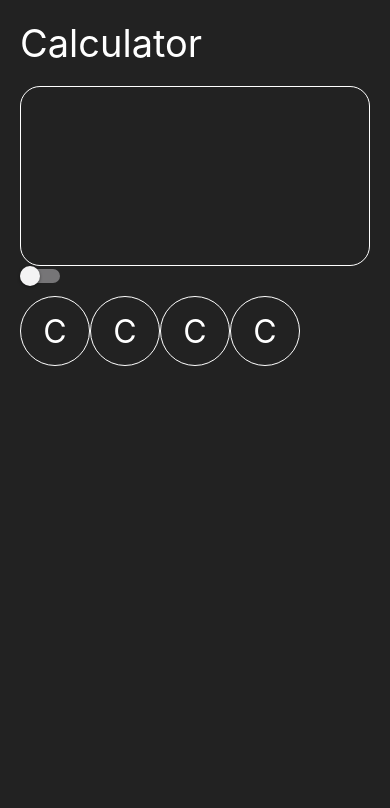
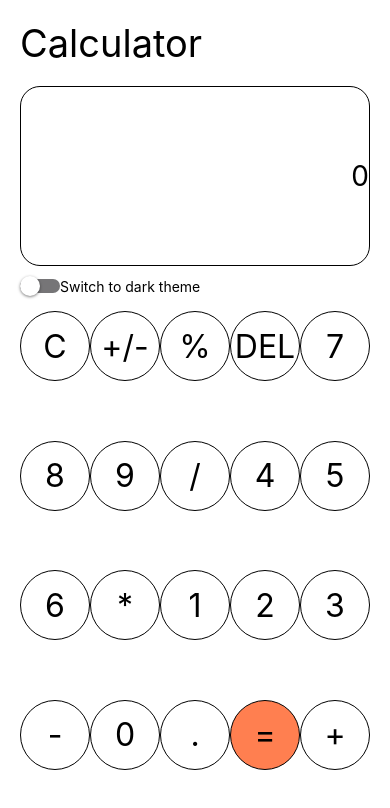
Before and after one commit to scjuly19/calculator, a React Native app: screen / in a window 390 px wide. Shown: the top 808 px of the page. Built offline with nearby package versions, Linux system fonts and the light colour scheme.

Commit message:
operations of calculator

```diff
--- a/src/components/button.js
+++ b/src/components/button.js
@@ -4,10 +4,9 @@ import {ThemeContext} from '../../theme-context';
 
 const Button = (props) => {
 const theme=useContext(ThemeContext);
-  const { text, style, textStyle, onclick,disabled } = props;
-
+  const { text, style, onclick,disabled } = props;
   return (
-    <TouchableOpacity style={[styles.container, style,{backgroundColor:theme.background,borderColor:theme.color}]} onPress={onclick} disabled={disabled}>
+    <TouchableOpacity style={[styles.container, style,{backgroundColor:text==="="?'coral':theme.background,borderColor:theme.color}]} onPress={onclick} disabled={disabled}>
       <Text style={[styles.text,{color:theme.color}]}>{text}</Text>
     </TouchableOpacity>
   );
@@ -26,5 +25,4 @@ const styles = StyleSheet.create({
     fontSize: 32,
   },
 });
-Button.contextType=ThemeContext;
 export default Button;
--- a/src/scenes/calculator.js
+++ b/src/scenes/calculator.js
@@ -2,66 +2,124 @@ import React, { useState, useContext } from "react";
 import { View, Text, StyleSheet, Dimensions, Switch } from "react-native";
 import { ThemeContext, themes } from "../../theme-context";
 import Button from "../components/button";
+
+
+
+
 const Calculator = () => {
   const [num1, setNum1] = useState("");
   const [num2, setNum2] = useState("");
   const [operation, setOperation] = useState("");
   const [result, setResult] = useState("");
-  const [newTheme, toggleTheme] = useState(themes.dark);
+  const [newTheme, toggleTheme] = useState(themes.light);
   const [isEnabled, setIsEnabled] = useState(false);
 
-  const theme = useContext(ThemeContext);
+  /**@description Toggle the theme of calculator */
+
   const toggleSwitch = () => {
     setIsEnabled(!isEnabled);
-    toggleTheme(newTheme === themes.dark ? themes.light : themes.dark);
+    toggleTheme(newTheme === themes.light ? themes.dark : themes.light);
   };
+
+  /**@description Handle the operations on button click
+   * @param type of button clicked
+  */
+
+  const handleClick = (type) => {
+    if (type === 'C') {
+      return resetAll();
+    }
+    if (type === '%' || type === '/' || type === '*' || type === '-' || type === '+') {
+      if (!num1) {
+        return;
+      }
+      else {
+        setOperation(type)
+        return handleOperation(type);
+      }
+    }
+    if (type === "=") {
+      return calResult()
+    }
+    if (type === 'DEL') {
+      if (result) {
+        return resetAll()
+      }
+
+      if (!num2) {
+        return setNum1(num1.slice(0, -1))
+      }
+      else {
+        return setNum2(num2.slice(0, -1))
+      }
+
+    }
+    if (type === ".") {
+      if (!num2) {
+        if (num1.indexOf(type) === -1) {
+          return setNum1(num1 + type)
+        }
+      }
+      else {
+        if (num2.indexOf(type) === -1) {
+          return setNum2(num2 + type)
+        }
+      }
+    }
+    else {
+      if (!num2 && !operation) {
+        return setNum1(`${num1}${type}`)
+      }
+      else {
+        return setNum2(`${num2}${type}`)
+      }
+    }
+
+  }
+
+  const resetAll = () => {
+    setNum1("");
+    setNum2("");
+    setResult("");
+    setOperation("");
+  }
+  const handleOperation = (type) => {
+
+  }
+  const calResult = () => {
+    const result = eval(`${num1}${operation}${num2}`);
+    setResult(result);
+  }
+  const buttons = ['C', '+/-', '%', 'DEL', '7', '8', '9', '/', '4', '5', '6', '*', '1', '2', '3', '-', '0', '.', '=', '+'];
   return (
     <View style={[styles.container, { backgroundColor: newTheme.background }]}>
+      <ThemeContext.Provider value={newTheme}>
         <Text style={[styles.title, { color: newTheme.color }]}>Calculator</Text>
         <View style={[styles.input, { borderColor: newTheme.color }]}>
-        <Text style={[styles.text, { color: newTheme.color }]}>
-          {result ? result : operation ? `${num1}${operation}${num2}` : num1}
+          <Text style={[styles.text, { color: newTheme.color }]} numberOfLines={1} ellipsizeMode={'head'}>
+            {result ? result : operation && num1 ? `${num1}${operation}${num2}` : num1 ? num1 : 0}
           </Text>
         </View>
-      <View style={{ flexDirection: "row", justifyContent: "space-between" }}>
-        <ThemeContext.Provider value={newTheme}>
+        <View style={styles.switchContainer}>
           <Switch
-            trackColor={{ false: "#767577", true: "#81b0ff" }}
-            thumbColor={isEnabled ? "#f5dd4b" : "#f4f3f4"}
+            trackColor={{ false: "#767577", true: "#767577" }}
+            thumbColor={isEnabled ? "black" : "white"}
             ios_backgroundColor="#3e3e3e"
             onValueChange={toggleSwitch}
             value={isEnabled}
           />
-        </ThemeContext.Provider>
+          <Text style={{ fontSize: 14, color: newTheme.color }}>Switch to dark theme</Text>
         </View>
         <View style={styles.numContainer}>
-        <View style={styles.numbers}>
-          <Button
-            text={"C"}
-            style={{
-              marginTop: 10,
-            }}
-          />
-          <Button
-            text={"C"}
-            style={{
-              marginTop: 10,
-            }}
-          />
-          <Button
-            text={"C"}
-            style={{
-              marginTop: 10,
-            }}
-          />
-          <Button
-            text={"C"}
-            style={{
-              marginTop: 10,
-            }}
-          />
+          {buttons.map((item, index) => {
+            return (<Button
+              text={item}
+              style={{ marginTop: 5 }}
+              onclick={() => handleClick(item)}
+            />)
+          })}
         </View>
-      </View>
+      </ThemeContext.Provider>
     </View>
   );
 };
@@ -89,20 +147,19 @@ const styles = StyleSheet.create({
     flex: 1,
     flexDirection: "row",
     flexWrap: "wrap",
-  },
-  numbers: {
-    flexDirection: "row",
-    flexWrap: "wrap",
-    justifyContent: "space-between",
-  },
-  operations: {
-    justifyContent: "space-between",
-    flexWrap: "wrap",
+    justifyContent: 'space-between',
+    marginTop: 10
   },
   text: {
     color: "white",
     fontSize: 28,
   },
+  switchContainer: {
+    alignItems: 'center',
+    marginTop: 10,
+    flexDirection: 'row',
+    justifyContent: 'flex-start'
+  }
 });
 
 export default Calculator;
--- a/theme-context.js
+++ b/theme-context.js
@@ -12,5 +12,5 @@ export const themes = {
   };
 
   export const ThemeContext = React.createContext(
-    themes.dark // default value
+    themes.light // default value
   );
```
Lines whose indentation alone changed are shown as unchanged.
